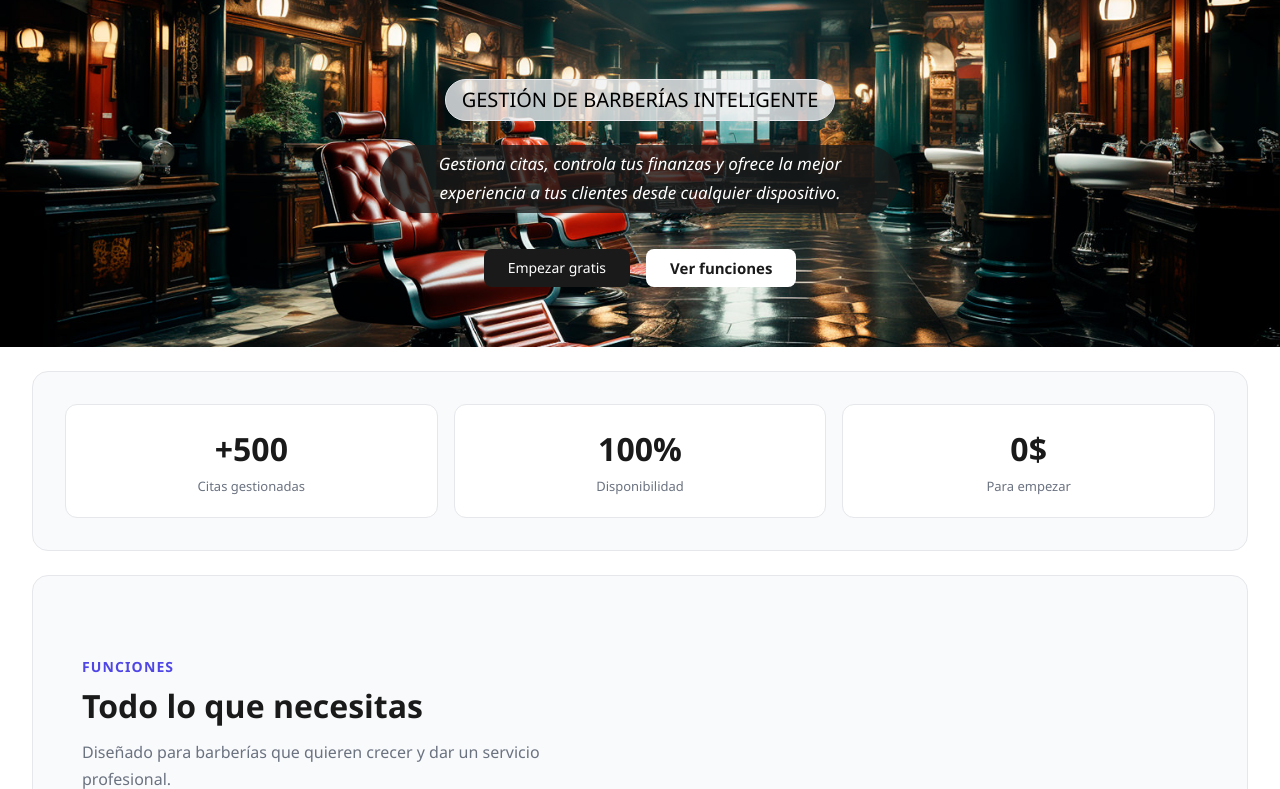
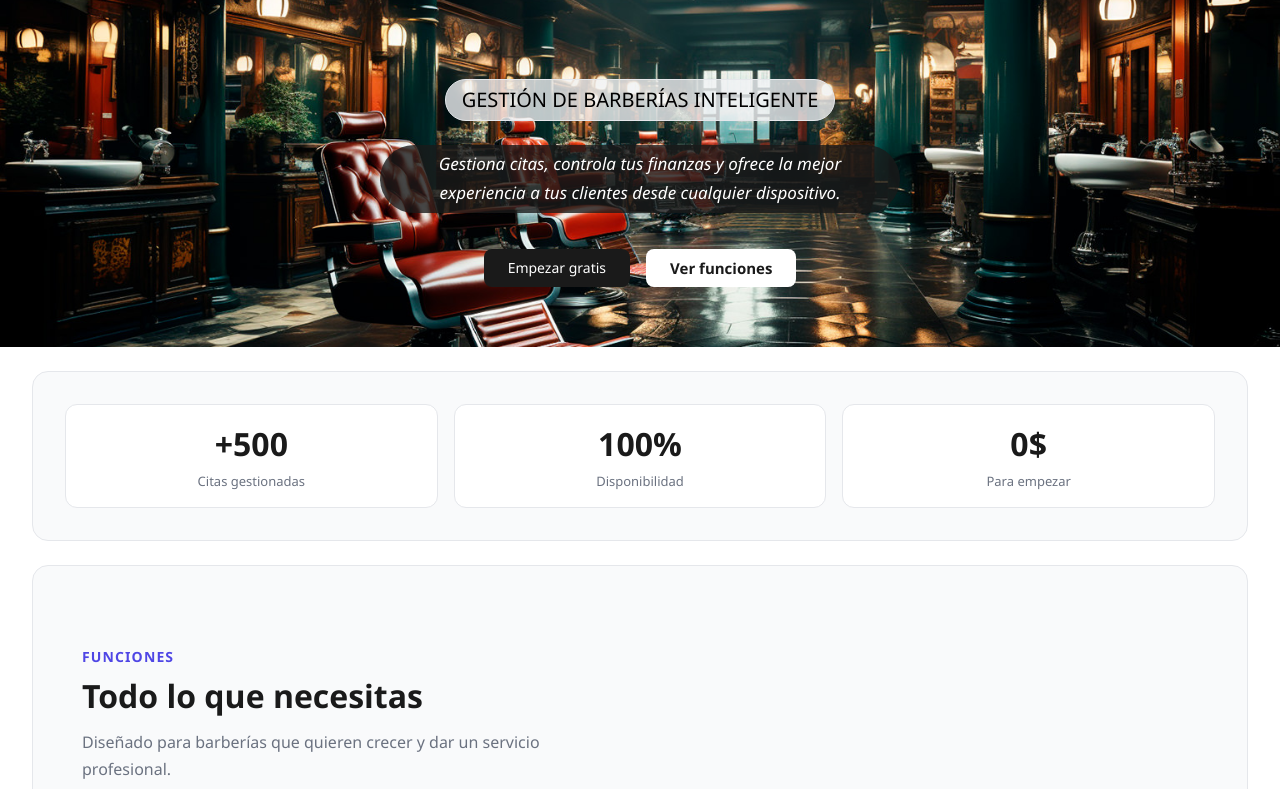
Before and after one commit to AledroxX97/tubarbero, a FastAPI app: page / in a window 1280 px wide. Shown: the part 74-863 px from the top of the page. Run offline with FastAPI, Linux system fonts and the light colour scheme.

Commit message:
modificacion en loading

```diff
--- a/app/templates/landing.html
+++ b/app/templates/landing.html
@@ -42,12 +42,12 @@
 </section>
 <br>
 
-<div class="stats-bar">
-    <div class="stat-card">
-        <div class="stat-num">+500</div>
+<div class="stats-bar justify-content-center">
+    <div class="stat-card ">
+        <div class="stat-num container">+500</div>
         <div class="stat-lbl">Citas gestionadas</div>
     </div>
-    <div class="stat-card">
+    <div class="stat-card ">
         <div class="stat-num">100%</div>
         <div class="stat-lbl">Disponibilidad</div>
     </div>
--- a/static/css/style.css
+++ b/static/css/style.css
@@ -25,9 +25,9 @@
 
 
         .stats-bar { background: #f9fafb; border: 1px solid #e5e7eb; border-radius: 16px; margin: 0 32px; padding: 32px; display: grid; grid-template-columns: repeat(3, 1fr); gap: 16px; }
-        .stat-card { background: #fff; border: 1px solid #e5e7eb; border-radius: 12px; padding: 20px; text-align: center; }
+        .stat-card { background: #fff; border: 1px solid #e5e7eb; border-radius: 12px; padding: 15px; text-align:center;}
         .stat-num { font-size: 32px; font-weight: 700; color: #1a1a1a; }
-        .stat-lbl { font-size: 13px; color: #6b7280; margin-top: 4px; }
+        .stat-lbl { font-size: 13px; color: #6b7280; margin-top: 4px;}
 
 
         .features-section { padding: 80px 32px; background: #f9fafb; border-radius: 16px; margin: 0 32px; border: 1px solid #e5e7eb; }
```
